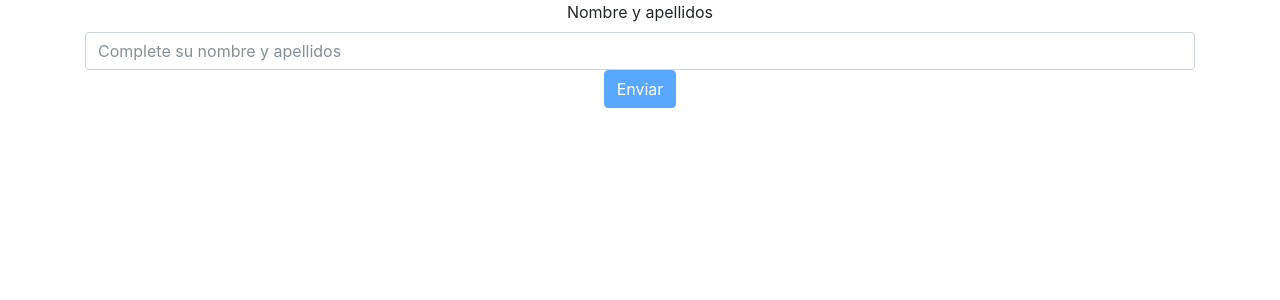
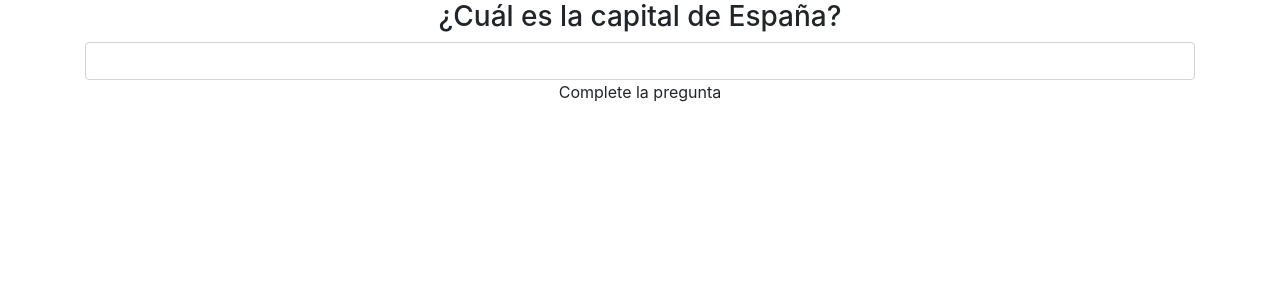
Before and after one commit to qu3qui/learning-Angular4, an Angular app in the folder appCurso/: page / in a window 1280 px wide. Shown: the top 300 px of the page. Built offline with nearby package versions, Linux system fonts and the light colour scheme.

Commit message:
ng-if else con metodos
ejemplo de componente donde se utilizan metodos para la directiva ng-if

```diff
--- a/appCurso/src/app/app.component.html
+++ b/appCurso/src/app/app.component.html
@@ -1,5 +1,5 @@
 <div style="text-align:center">
-<app-ejdirectivangif></app-ejdirectivangif>
+<app-ejdirectivangifmetodos></app-ejdirectivangifmetodos>
 
 
 </div>
--- a/appCurso/src/app/app.module.ts
+++ b/appCurso/src/app/app.module.ts
@@ -12,6 +12,7 @@ import { EjeventbindingComponent } from './ejeventbinding/ejeventbinding.compone
 import { Ej2waybindingComponent } from './ej2waybinding/ej2waybinding.component';
 import { EjdirectivangifComponent } from './ejdirectivangif/ejdirectivangif.component';
 import { EjemploCreacionComponenteComponent } from './ejemplo-creacion-componente/ejemplo-creacion-componente.component';
+import { EjdirectivangifmetodosComponent } from './ejdirectivangifmetodos/ejdirectivangifmetodos.component';
 
 @NgModule({
   declarations: [
@@ -24,7 +25,8 @@ import { EjemploCreacionComponenteComponent } from './ejemplo-creacion-component
     EjeventbindingComponent,
     Ej2waybindingComponent,
     EjdirectivangifComponent,
-    EjemploCreacionComponenteComponent
+    EjemploCreacionComponenteComponent,
+    EjdirectivangifmetodosComponent
   ],
   imports: [
     BrowserModule,
--- /dev/null
+++ b/appCurso/src/app/ejdirectivangifmetodos/ejdirectivangifmetodos.component.html
@@ -0,0 +1,15 @@
+<div class="container">
+  <h3>
+    ¿Cuál es la capital de España?
+  </h3>
+  <input type="text" class="form-control" [(ngModel)]='capital'>
+  <p *ngIf="!capital; else correcto">Complete la pregunta</p>
+  <ng-template #correcto>
+
+    <h4 *ngIf="setResultado(); else incorrecto">!Correcto¡</h4>
+  </ng-template>
+
+  <ng-template #incorrecto>
+    <h4>Lo siento, intentelo de nuevo</h4>
+  </ng-template>
+</div>
--- /dev/null
+++ b/appCurso/src/app/ejdirectivangifmetodos/ejdirectivangifmetodos.component.ts
@@ -0,0 +1,21 @@
+import { Component, OnInit } from '@angular/core';
+
+@Component({
+  selector: 'app-ejdirectivangifmetodos',
+  templateUrl: './ejdirectivangifmetodos.component.html',
+  styleUrls: ['./ejdirectivangifmetodos.component.css']
+})
+export class EjdirectivangifmetodosComponent implements OnInit {
+
+  capital: string;
+
+  constructor() { }
+
+  ngOnInit() {
+  }
+
+  setResultado() {
+    return this.capital === 'Madrid' ? true : false;
+  }
+
+}
```
Also changed, not shown: appCurso/src/app/ejdirectivangifmetodos/ejdirectivangifmetodos.component.css (added).
